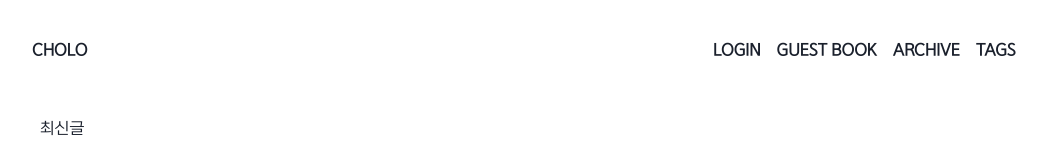
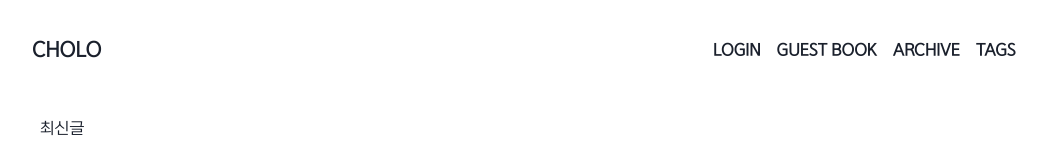
Before and after one commit to chobolevel/log-fe, a Next.js app: page / in a window 1280 px wide. Shown: the top 160 px of the page, without its empty margins (116-1163 px from the left). Built offline with nearby package versions, Linux system fonts and the light colour scheme; no server answers.

Commit message:
Refactor: modify font size of main logo text

```diff
--- a/src/components/layouts/DefaultLayout/DefaultLayoutHeader/DefaultLayoutHeader.tsx
+++ b/src/components/layouts/DefaultLayout/DefaultLayoutHeader/DefaultLayoutHeader.tsx
@@ -38,6 +38,7 @@ const DefaultLayoutHeader = () => {
           onClick={() => {
             push(toUrl(PageRoutes.Home));
           }}
+          fontSize={"xl"}
         >
           CHOLO
         </Text>
--- a/src/components/layouts/MobileLayout/MobileLayoutHeader/MobileLayoutHeader.tsx
+++ b/src/components/layouts/MobileLayout/MobileLayoutHeader/MobileLayoutHeader.tsx
@@ -40,6 +40,7 @@ const MobileLayoutHeader = () => {
           onClick={() => {
             push(toUrl(PageRoutes.Home));
           }}
+          fontSize={"xl"}
         >
           CHOLO
         </Text>
```
